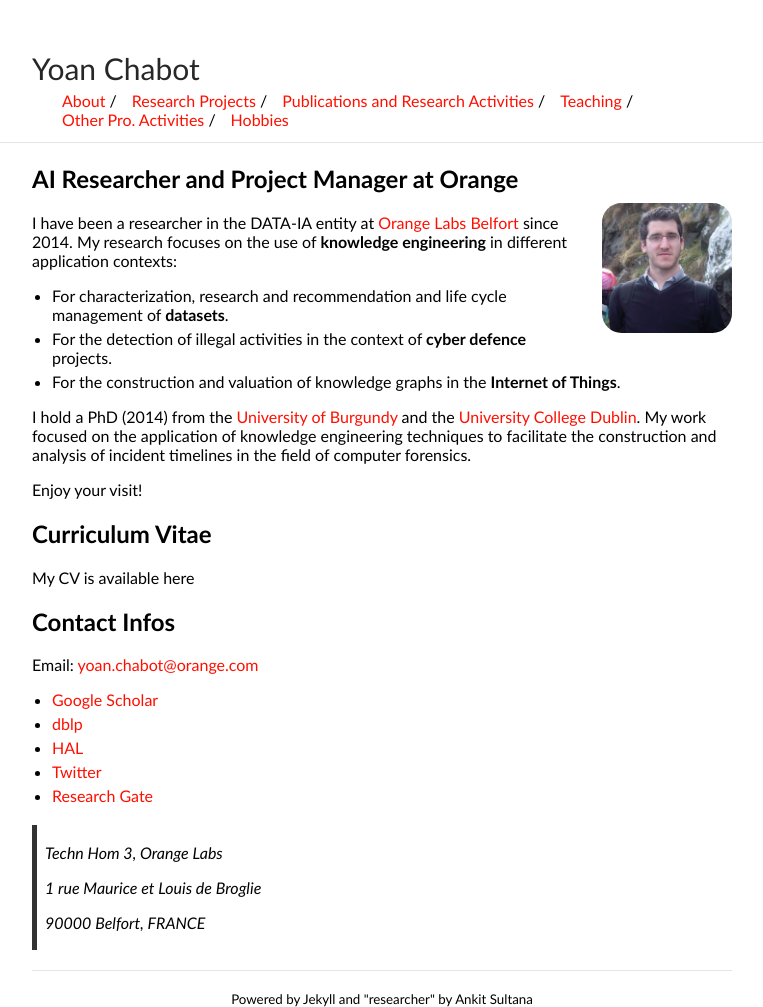
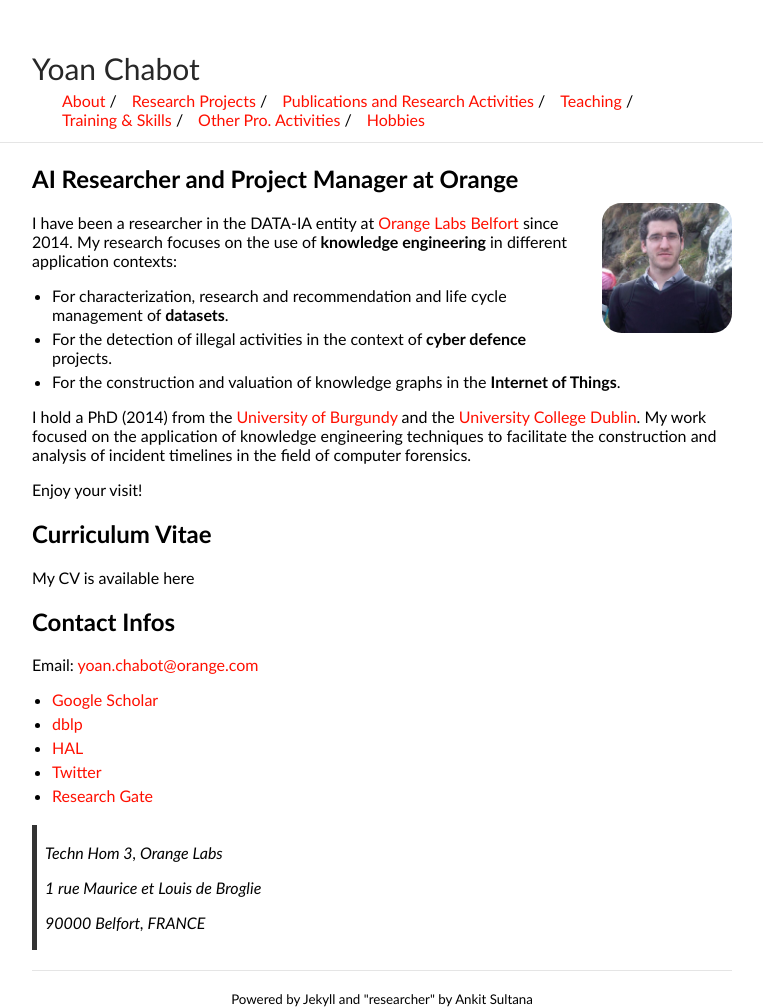
Before and after one commit to yoanchabot/yoanchabot.github.io, a Jekyll site: the page built from index.md, in a window 1280 px wide. Shown: the whole page, without its empty margins (258-1021 px from the left). Built offline with Jekyll 4.4.1, drawn with Linux system fonts in a browser that asks for light colours.

Commit message:
Update _config.yml

```diff
--- a/_config.yml
+++ b/_config.yml
@@ -23,6 +23,8 @@ nav:
    link: "publications"
  - name: "Teaching"
    link: "teaching"
+ - name: "Training & Skills"
+   link: "skills"
  - name: "Other Pro. Activities"
    link: "activities"
  - name: "Hobbies"
```
